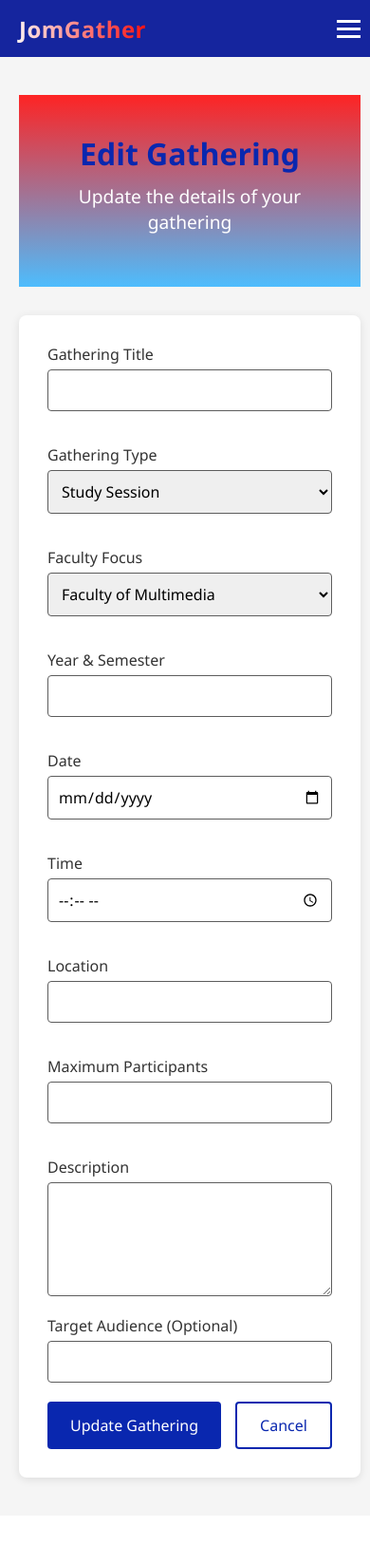
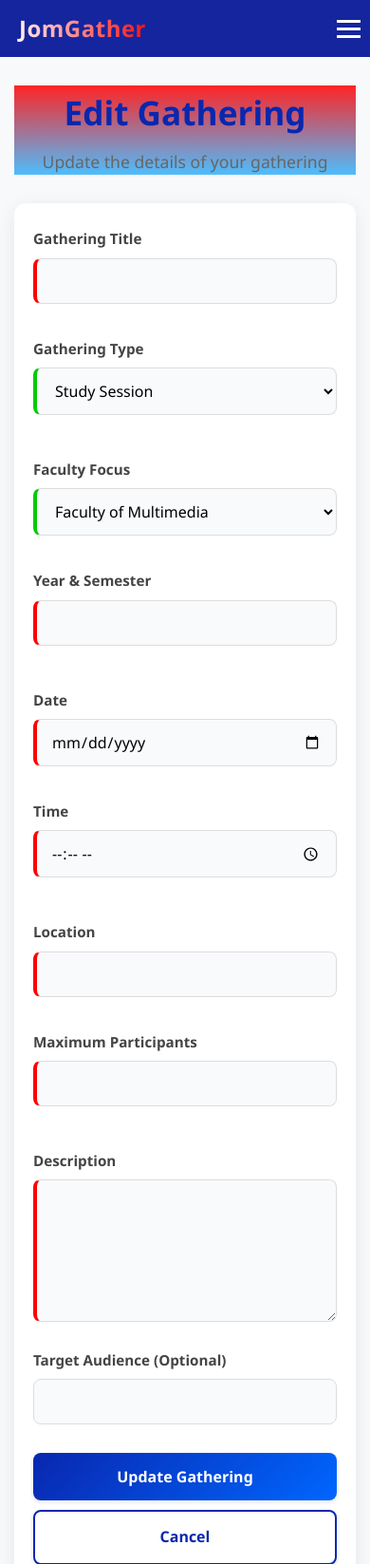
Before and after one commit to SKAITZY/Mini-IT-Project, a Flask app: template templates/edit_gathering.html in a window 390 px wide. Shown: the top 1647 px of the page at 95% size. Before the commit the page ends 1564 px from the top, so only its background shows below. Run offline with Flask 3, Linux system fonts and the light colour scheme; the template is opened without the code that fills it, so the values that code supplies are empty.

Commit message:
final-Final-final

```diff
--- a/static/css/edit_gathering.css
+++ b/static/css/edit_gathering.css
@@ -1,4 +1,4 @@
-  <style>
+/* edit_gathering.css - Enhanced Complete Design */
 * {
   margin: 0;
   padding: 0;
@@ -7,104 +7,219 @@
 }
 
 body {
-      background-color: #f5f5f5;
+  background-color: #f8f9fa;
   color: #333;
+  min-height: 100vh;
+  line-height: 1.6;
 }
 
-
+/* Container Layout */
 .container {
-      max-width: 1200px;
-      margin: 40px auto;
+  max-width: 900px;
+  margin: 30px auto;
   padding: 0 20px;
+  width: 100%;
 }
 
+/* Page Title */
 .page-title {
   text-align: center;
   margin-bottom: 30px;
+  padding: 0 15px;
 }
 
 .page-title h1 {
-      font-size: 2rem;
+  font-size: 2.2rem;
   color: #0927af;
   margin-bottom: 10px;
+  font-weight: 700;
 }
 
+.page-title p {
+  font-size: 1.1rem;
+  color: #666;
+}
+
+/* Form Container */
 .event-form {
   background: #ffffff;
   padding: 30px;
-      border-radius: 8px;
-      box-shadow: 0 2px 10px rgba(0,0,0,0.1);
+  border-radius: 12px;
+  box-shadow: 0 4px 20px rgba(0, 0, 0, 0.08);
+  margin-bottom: 40px;
 }
 
+/* Form Rows */
 .form-row {
   display: grid;
   grid-template-columns: repeat(auto-fit, minmax(300px, 1fr));
-      gap: 20px;
-      margin-bottom: 20px;
+  gap: 25px;
+  margin-bottom: 25px;
 }
 
+/* Form Groups */
 .form-group {
-      margin-bottom: 15px;
+  margin-bottom: 20px;
 }
 
 .form-group label {
   display: block;
-      margin-bottom: 5px;
-      color: #333;
-      font-weight: 500;
+  margin-bottom: 8px;
+  color: #444;
+  font-weight: 600;
+  font-size: 0.95rem;
 }
 
+.form-group input,
 .form-group select,
-    .form-group input,
 .form-group textarea {
   width: 100%;
-      padding: 10px;
-      border: 1px solid #5d5d5d;
-      border-radius: 4px;
+  padding: 12px 15px;
+  border: 1px solid #ddd;
+  border-radius: 8px;
   font-size: 1rem;
+  transition: all 0.3s;
+  background-color: #f9fafc;
+}
+
+.form-group input:focus,
+.form-group select:focus,
+.form-group textarea:focus {
+  border-color: #0927af;
+  box-shadow: 0 0 0 3px rgba(9, 39, 175, 0.1);
+  outline: none;
+  background-color: #fff;
 }
 
 .form-group textarea {
-      min-height: 120px;
+  min-height: 150px;
   resize: vertical;
 }
 
+/* Button Styles */
 .buttons-row {
   display: flex;
   gap: 15px;
-      margin-top: 20px;
+  margin-top: 30px;
+  flex-wrap: wrap;
 }
 
 .submit-btn {
-      background: #0927af;
-      color: #ffffff;
+  background: linear-gradient(135deg, #0927af 0%, #0066ff 100%);
+  color: white;
   border: none;
-      border-radius: 4px;
-      padding: 12px 24px;
+  border-radius: 8px;
+  padding: 14px 28px;
   font-size: 1rem;
+  font-weight: 600;
   cursor: pointer;
-      transition: all 0.3s ease;
+  transition: all 0.3s;
+  box-shadow: 0 2px 5px rgba(0, 0, 0, 0.1);
+  flex: 1;
+  min-width: 200px;
 }
 
 .submit-btn:hover {
-      background: #006eff;
+  transform: translateY(-2px);
+  box-shadow: 0 4px 8px rgba(0, 0, 0, 0.15);
 }
 
 .cancel-btn {
   background: #ffffff;
   color: #0927af;
   border: 2px solid #0927af;
-      border-radius: 4px;
-      padding: 12px 24px;
+  border-radius: 8px;
+  padding: 14px 28px;
   font-size: 1rem;
+  font-weight: 600;
   cursor: pointer;
-      transition: all 0.3s ease;
+  transition: all 0.3s;
   text-decoration: none;
-      display: inline-block;
   text-align: center;
+  flex: 1;
+  min-width: 200px;
+  box-shadow: 0 2px 5px rgba(0, 0, 0, 0.1);
 }
 
 .cancel-btn:hover {
-      background: #cfcfcf;
+  background: #f0f5ff;
+  transform: translateY(-2px);
+  box-shadow: 0 4px 8px rgba(0, 0, 0, 0.15);
 }
-  </style>
+
+/* Responsive Design */
+@media (max-width: 768px) {
+  .container {
+    padding: 0 15px;
+  }
+
+  .event-form {
+    padding: 25px 20px;
+  }
+
+  .form-row {
+    grid-template-columns: 1fr;
+    gap: 15px;
+  }
+
+  .buttons-row {
+    flex-direction: column;
+    gap: 10px;
+  }
+
+  .submit-btn,
+  .cancel-btn {
+    width: 100%;
+    min-width: auto;
+  }
+}
+
+@media (min-width: 1200px) {
+  .container {
+    max-width: 1000px;
+  }
+}
+
+/* Form Validation Styles */
+input:required:invalid,
+select:required:invalid,
+textarea:required:invalid {
+  border-left: 4px solid #ff0000;
+}
+
+input:required:valid,
+select:required:valid,
+textarea:required:valid {
+  border-left: 4px solid #00cc00;
+}
+
+/* Loading State */
+.submit-btn.loading {
+  position: relative;
+  color: transparent;
+}
+
+.submit-btn.loading::after {
+  content: "";
+  position: absolute;
+  width: 20px;
+  height: 20px;
+  top: 0;
+  left: 0;
+  right: 0;
+  bottom: 0;
+  margin: auto;
+  border: 3px solid transparent;
+  border-top-color: #ffffff;
+  border-radius: 50%;
+  animation: button-loading-spinner 1s ease infinite;
+}
+
+@keyframes button-loading-spinner {
+  from {
+    transform: rotate(0turn);
+  }
+  to {
+    transform: rotate(1turn);
+  }
+}
```
Also changed, not shown: static/css/gathering_chat.css (+215 -173 lines), instance/jomgather.db, static/uploads/magazine-unlock-01-2.3.11302-_16CB438C14483B1014693992E78FB519.jpg (added), uploads/magazine-unlock-01-2.3.11302-_16CB438C14483B1014693992E78FB519.jpg (added). Lines whose indentation alone changed are shown as unchanged.
